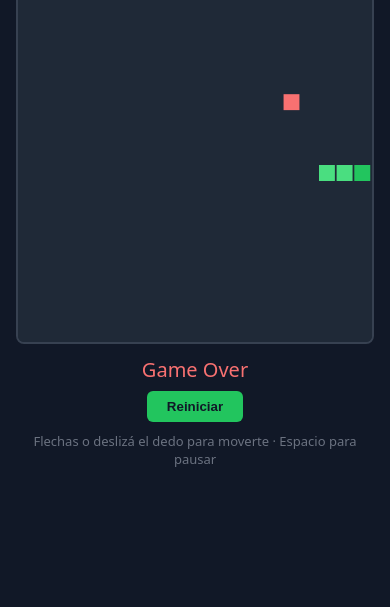
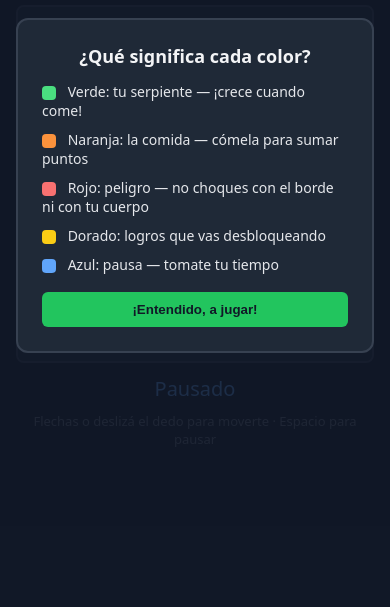
Before and after one commit to Mvega5310/snake, a plain HTML site: page index.html in a window 390 px wide. Shown: the part 237-844 px from the top of the page. Drawn offline with Linux system fonts and the light colour scheme.

Commit message:
Convert to installable PWA and redesign with pedagogical color psychology
Add manifest, service worker (offline cache) and generated app icons so
the game can be installed from the browser on phone/desktop. Rework the
palette with teaching intent for kids (green=grow, orange=reward,
red=danger, gold=achievement, blue=calm/pause), add rounded shapes and
a dismissible color-legend overlay that auto-pauses the game on first
load. Fix a bug where the legend's pause state was overwritten by
resetGame() running after it.

```diff
--- a/game.js
+++ b/game.js
@@ -16,6 +16,18 @@ const gameOverScreen = document.getElementById("gameOverScreen");
 const pauseScreen = document.getElementById("pauseScreen");
 const restartBtn = document.getElementById("restartBtn");
 const muteBtn = document.getElementById("muteBtn");
+const legendScreen = document.getElementById("legendScreen");
+const legendBtn = document.getElementById("legendBtn");
+const legendCloseBtn = document.getElementById("legendCloseBtn");
+const installBtn = document.getElementById("installBtn");
+
+// Paleta con intención pedagógica (psicología del color):
+// verde = crecer/avanzar, naranja = recompensa, rojo = peligro,
+// dorado = logro, azul = calma/pausa.
+const COLOR_SNAKE_HEAD = "#22c55e";
+const COLOR_SNAKE_BODY = "#4ade80";
+const COLOR_FOOD = "#fb923c";
+const COLOR_BG = "#1f2937";
 
 // ==============================
 // ESTADO DEL JUEGO
@@ -114,6 +126,7 @@ function endGame() {
   gameOver = true;
   clearInterval(loopInterval);
   playGameOverSound();
+  flashDanger();
 
   if (score > highscore) {
     highscore = score;
@@ -124,21 +137,42 @@ function endGame() {
   gameOverScreen.classList.remove("hidden");
 }
 
+function flashDanger() {
+  canvas.classList.remove("danger-flash");
+  // forzar reflow para poder re-disparar la animación en choques consecutivos
+  void canvas.offsetWidth;
+  canvas.classList.add("danger-flash");
+}
+
 // ==============================
 // RENDERIZADO
 // ==============================
+function drawCell(x, y, color) {
+  const px = x * GRID_SIZE;
+  const py = y * GRID_SIZE;
+  const size = GRID_SIZE - 2;
+  const radius = 5;
+
+  ctx.fillStyle = color;
+  ctx.beginPath();
+  if (ctx.roundRect) {
+    ctx.roundRect(px, py, size, size, radius);
+  } else {
+    ctx.rect(px, py, size, size);
+  }
+  ctx.fill();
+}
+
 function draw() {
-  ctx.fillStyle = "#1f2937";
+  ctx.fillStyle = COLOR_BG;
   ctx.fillRect(0, 0, canvas.width, canvas.height);
 
-  // Comida
-  ctx.fillStyle = "#f87171";
-  ctx.fillRect(food.x * GRID_SIZE, food.y * GRID_SIZE, GRID_SIZE - 2, GRID_SIZE - 2);
+  // Comida (naranja = recompensa)
+  drawCell(food.x, food.y, COLOR_FOOD);
 
-  // Serpiente
+  // Serpiente (verde = crecer/avanzar)
   snake.forEach((seg, i) => {
-    ctx.fillStyle = i === 0 ? "#22c55e" : "#4ade80";
-    ctx.fillRect(seg.x * GRID_SIZE, seg.y * GRID_SIZE, GRID_SIZE - 2, GRID_SIZE - 2);
+    drawCell(seg.x, seg.y, i === 0 ? COLOR_SNAKE_HEAD : COLOR_SNAKE_BODY);
   });
 }
 
@@ -208,6 +242,8 @@ muteBtn.addEventListener("click", () => {
 document.addEventListener("keydown", (e) => {
   const key = e.key;
 
+  if (!legendScreen.classList.contains("hidden")) return;
+
   if (key === " " || key === "Spacebar") {
     e.preventDefault();
     return togglePause();
@@ -262,6 +298,66 @@ canvas.addEventListener(
 restartBtn.addEventListener("click", resetGame);
 
 // ==============================
+// LEYENDA DE COLORES (onboarding didáctico)
+// ==============================
+let pausedByLegend = false;
+
+function showLegend() {
+  legendScreen.classList.remove("hidden");
+  if (!gameOver && !paused) {
+    pausedByLegend = true;
+    paused = true;
+    pauseScreen.classList.remove("hidden");
+  }
+}
+
+function hideLegend() {
+  legendScreen.classList.add("hidden");
+  localStorage.setItem("snake-seen-legend", "true");
+  if (pausedByLegend) {
+    pausedByLegend = false;
+    paused = false;
+    pauseScreen.classList.add("hidden");
+  }
+}
+
+legendBtn.addEventListener("click", showLegend);
+legendCloseBtn.addEventListener("click", hideLegend);
+
+// ==============================
+// PWA: instalación y service worker
+// ==============================
+let deferredInstallPrompt = null;
+
+window.addEventListener("beforeinstallprompt", (e) => {
+  e.preventDefault();
+  deferredInstallPrompt = e;
+  installBtn.classList.remove("hidden");
+});
+
+installBtn.addEventListener("click", async () => {
+  if (!deferredInstallPrompt) return;
+  installBtn.classList.add("hidden");
+  deferredInstallPrompt.prompt();
+  await deferredInstallPrompt.userChoice;
+  deferredInstallPrompt = null;
+});
+
+window.addEventListener("appinstalled", () => {
+  installBtn.classList.add("hidden");
+});
+
+if ("serviceWorker" in navigator) {
+  window.addEventListener("load", () => {
+    navigator.serviceWorker.register("sw.js").catch(() => {});
+  });
+}
+
+// ==============================
 // INICIO
 // ==============================
 resetGame();
+
+if (!localStorage.getItem("snake-seen-legend")) {
+  showLegend();
+}
--- a/index.html
+++ b/index.html
@@ -3,9 +3,15 @@
 <head>
   <meta charset="UTF-8" />
   <meta name="viewport" content="width=device-width, initial-scale=1.0" />
-  <meta name="description" content="Snake clásico en JavaScript vanilla + Canvas, con controles de teclado y táctiles, pausa, velocidad progresiva y sonido." />
+  <meta name="description" content="Snake clásico y didáctico en JavaScript vanilla + Canvas: colores con significado, retos, logros y modo offline instalable." />
+  <meta name="theme-color" content="#111827" />
+  <meta name="apple-mobile-web-app-capable" content="yes" />
+  <meta name="apple-mobile-web-app-status-bar-style" content="black-translucent" />
+  <meta name="apple-mobile-web-app-title" content="Snake" />
   <title>Snake</title>
+  <link rel="manifest" href="manifest.json" />
   <link rel="icon" type="image/svg+xml" href="favicon.svg" />
+  <link rel="apple-touch-icon" href="icon-192.png" />
   <link rel="stylesheet" href="style.css" />
 </head>
 <body>
@@ -14,7 +20,10 @@
     <div class="hud">
       <span>Puntaje: <strong id="score" aria-live="polite">0</strong></span>
       <span>Máximo: <strong id="highscore">0</strong></span>
-      <button id="muteBtn" aria-label="Silenciar sonido" aria-pressed="false">🔊</button>
+      <div class="hud-buttons">
+        <button id="legendBtn" aria-label="Ver qué significan los colores">❔</button>
+        <button id="muteBtn" aria-label="Silenciar sonido" aria-pressed="false">🔊</button>
+      </div>
     </div>
 
     <canvas id="gameCanvas" width="400" height="400"></canvas>
@@ -29,6 +38,22 @@
     </div>
 
     <p class="hint">Flechas o deslizá el dedo para moverte · Espacio para pausar</p>
+
+    <button id="installBtn" class="hidden" type="button">📲 Instalar juego</button>
+  </div>
+
+  <div id="legendScreen" class="overlay hidden">
+    <div class="legend-card">
+      <h2>¿Qué significa cada color?</h2>
+      <ul class="legend-list">
+        <li><span class="swatch swatch-green"></span> Verde: tu serpiente — ¡crece cuando come!</li>
+        <li><span class="swatch swatch-orange"></span> Naranja: la comida — cómela para sumar puntos</li>
+        <li><span class="swatch swatch-red"></span> Rojo: peligro — no choques con el borde ni con tu cuerpo</li>
+        <li><span class="swatch swatch-gold"></span> Dorado: logros que vas desbloqueando</li>
+        <li><span class="swatch swatch-blue"></span> Azul: pausa — tomate tu tiempo</li>
+      </ul>
+      <button id="legendCloseBtn">¡Entendido, a jugar!</button>
+    </div>
   </div>
 
   <script src="game.js"></script>
--- a/style.css
+++ b/style.css
@@ -38,6 +38,11 @@ h1 {
   color: #9ca3af;
 }
 
+.hud-buttons {
+  display: flex;
+  gap: 4px;
+}
+
 canvas {
   background: #1f2937;
   border: 2px solid #374151;
@@ -49,6 +54,16 @@ canvas {
   height: auto;
   aspect-ratio: 1 / 1;
   touch-action: none;
+  transition: border-color 0.15s ease;
+}
+
+canvas.danger-flash {
+  animation: dangerFlash 0.4s ease;
+}
+
+@keyframes dangerFlash {
+  0%, 100% { border-color: #374151; }
+  25%, 75% { border-color: #f87171; }
 }
 
 .hint {
@@ -61,7 +76,8 @@ canvas {
   display: none;
 }
 
-#muteBtn {
+#muteBtn,
+#legendBtn {
   border: none;
   background: transparent;
   color: #9ca3af;
@@ -71,7 +87,8 @@ canvas {
   padding: 2px 4px;
 }
 
-#muteBtn:hover {
+#muteBtn:hover,
+#legendBtn:hover {
   color: #f3f4f6;
 }
 
@@ -83,12 +100,15 @@ canvas {
 #gameOverScreen p,
 #pauseScreen p {
   font-size: 20px;
-  color: #f87171;
   margin-bottom: 8px;
 }
 
+#gameOverScreen p {
+  color: #f87171;
+}
+
 #pauseScreen p {
-  color: #facc15;
+  color: #60a5fa;
 }
 
 #restartBtn {
@@ -104,3 +124,89 @@ canvas {
 #restartBtn:hover {
   background: #16a34a;
 }
+
+#installBtn {
+  margin-top: 12px;
+  padding: 8px 16px;
+  border: none;
+  border-radius: 6px;
+  background: #60a5fa;
+  color: #111827;
+  font-weight: bold;
+  cursor: pointer;
+}
+
+#installBtn:hover {
+  background: #3b82f6;
+}
+
+/* ==============================
+   Leyenda de colores (overlay)
+   ============================== */
+.overlay {
+  position: fixed;
+  inset: 0;
+  background: rgba(17, 24, 39, 0.85);
+  display: flex;
+  align-items: center;
+  justify-content: center;
+  padding: 16px;
+  z-index: 10;
+}
+
+.legend-card {
+  background: #1f2937;
+  border: 2px solid #374151;
+  border-radius: 12px;
+  padding: 24px;
+  max-width: 360px;
+  width: 100%;
+  text-align: left;
+}
+
+.legend-card h2 {
+  font-size: 18px;
+  margin-bottom: 14px;
+  text-align: center;
+}
+
+.legend-list {
+  list-style: none;
+  display: flex;
+  flex-direction: column;
+  gap: 10px;
+  margin-bottom: 18px;
+  font-size: 14px;
+  color: #e5e7eb;
+}
+
+.swatch {
+  display: inline-block;
+  width: 14px;
+  height: 14px;
+  border-radius: 4px;
+  margin-right: 8px;
+  vertical-align: middle;
+}
+
+.swatch-green { background: #4ade80; }
+.swatch-orange { background: #fb923c; }
+.swatch-red { background: #f87171; }
+.swatch-gold { background: #facc15; }
+.swatch-blue { background: #60a5fa; }
+
+#legendCloseBtn {
+  display: block;
+  width: 100%;
+  padding: 10px;
+  border: none;
+  border-radius: 6px;
+  background: #22c55e;
+  color: #111827;
+  font-weight: bold;
+  cursor: pointer;
+}
+
+#legendCloseBtn:hover {
+  background: #16a34a;
+}
```
Also changed, not shown: sw.js (added, +51 -0 lines), icon-192.png (added), icon-512-maskable.png (added), icon-512.png (added), icon-source.svg (added), manifest.json (added), 1 other file.
